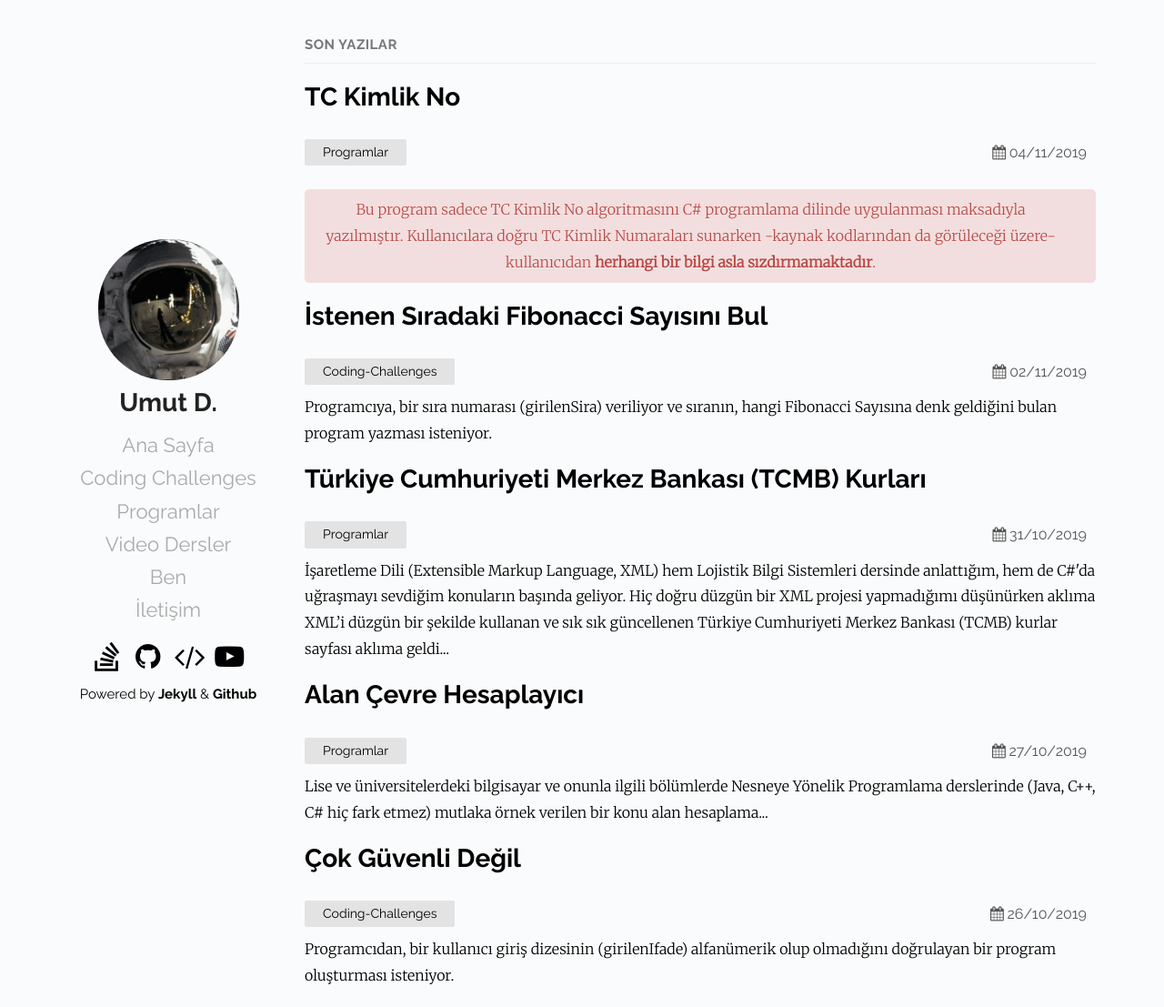
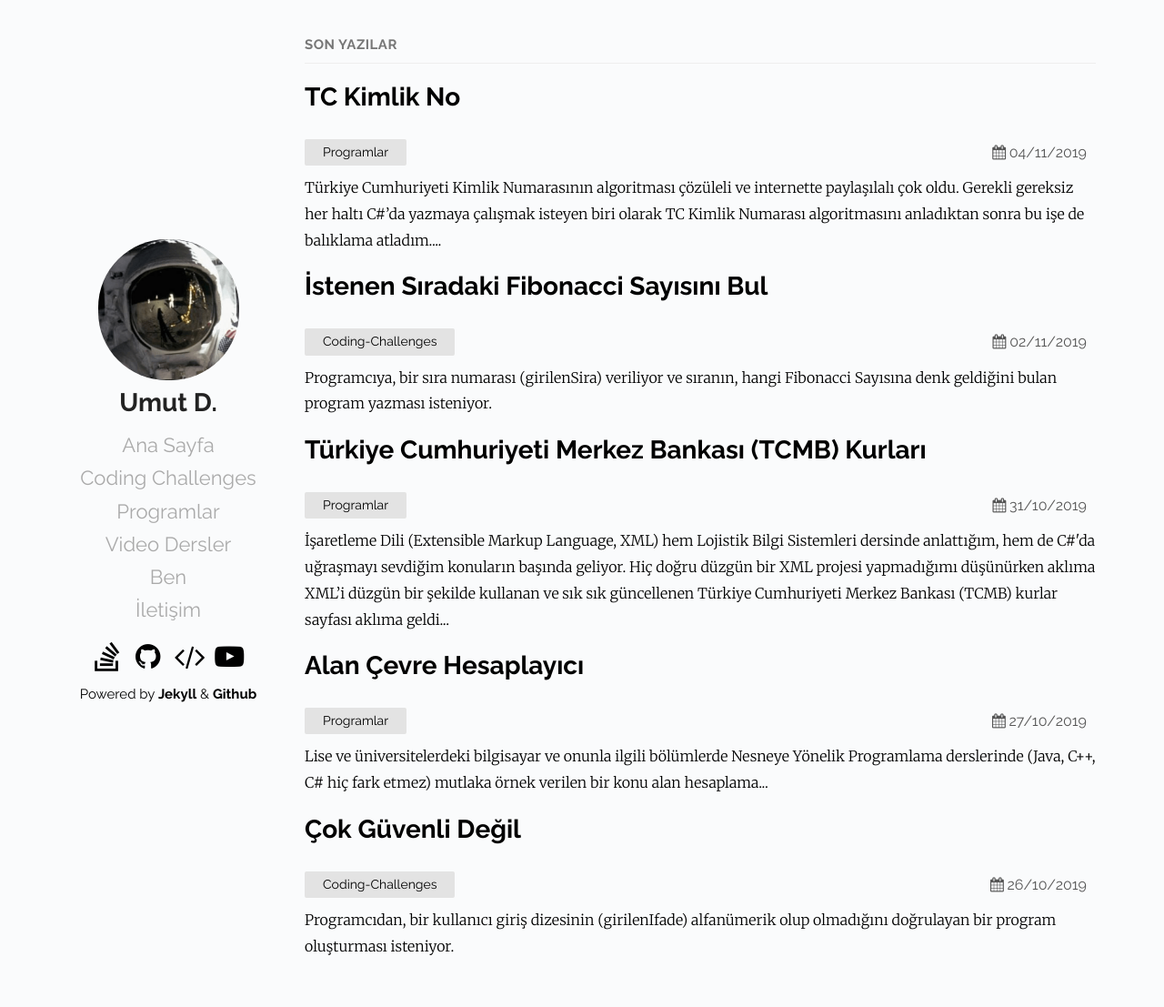
Before and after one commit to Umut-D/umutd.com, a Jekyll site: the page built from index.md, in a window 1280 px wide and 1107 px high. Shown: the whole window at 91% size. Built offline with Jekyll 4.4.1, drawn with Linux system fonts in a browser that asks for light colours.

Commit message:
tc kimlik no  programi guncellendi

```diff
--- a/_posts/programlar/2019-11-04-tc-kimlik-no.md
+++ b/_posts/programlar/2019-11-04-tc-kimlik-no.md
@@ -4,6 +4,7 @@ title: TC Kimlik No
 date: 2019-11-04 12:43 +0300
 categories: Programlar
 tags: Kimlik No, TC Kimlik, TC Kimlik No, TC Kimlik No Algoritması, TC Kimlik Numarası
+excerpt: Türkiye Cumhuriyeti Kimlik Numarasının algoritması çözüleli ve internette paylaşılalı çok oldu. Gerekli gereksiz her haltı C#’da yazmaya çalışmak isteyen biri olarak TC Kimlik Numarası algoritmasını anladıktan sonra bu işe de balıklama atladım....
 redirect_from:
   - /programlar/tc-kimlik-no/
   - /etiket/tc-kimlik-no-algoritmasi/
```
